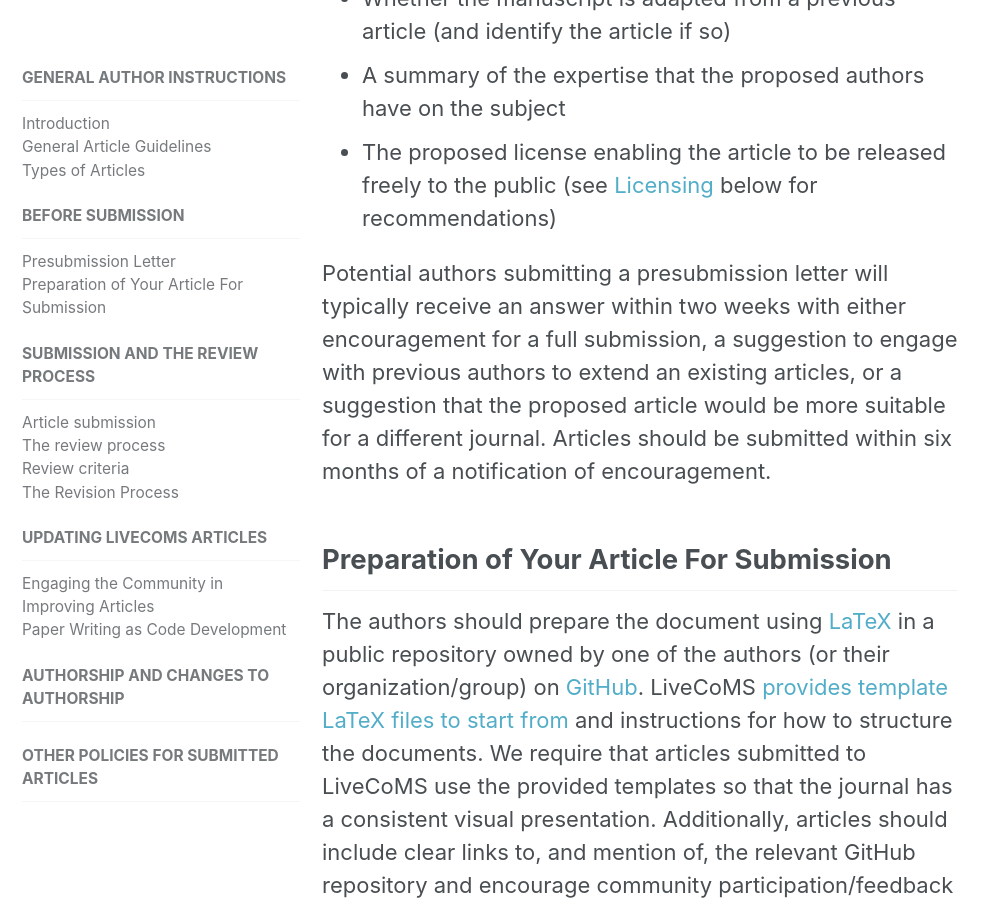
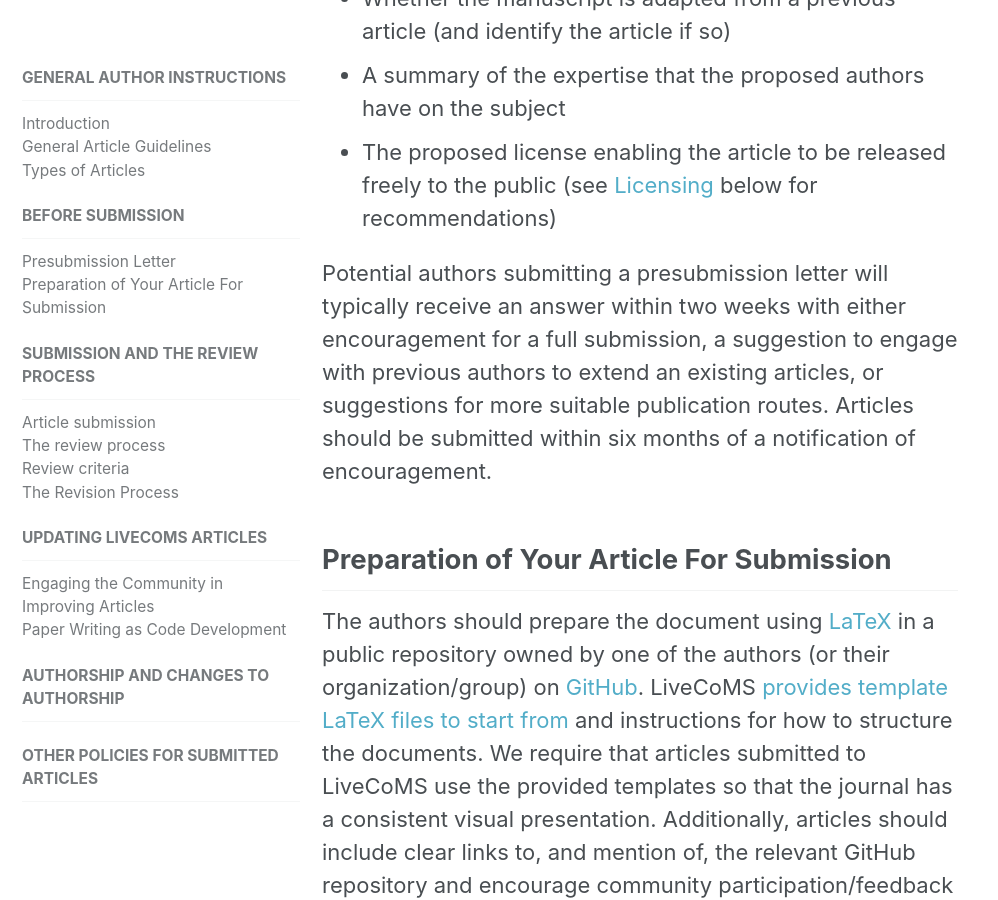
Before and after one commit to livecomsjournal/livecomsjournal.github.io, a Jekyll site: the page built from _author_instructions/01_policies.md, in a window 1280 px wide and 900 px high, scrolled down 1801 px. Shown: the whole window, without its empty margins (0-998 px from the left). Built offline with Jekyll 4.4.1, drawn with Linux system fonts in a browser that asks for light colours.

Commit message:
Address MRS comments.

```diff
--- a/_author_instructions/01_policies.md
+++ b/_author_instructions/01_policies.md
@@ -46,7 +46,7 @@ The presubmission inquiry letter should be no more than **one page** in length,
 * A summary of the expertise that the proposed authors have on the subject
 * The proposed license enabling the article to be released freely to the public (see [Licensing](https://livecomsjournal.github.io/authors/policies/index.html#licensing) below for recommendations)
 
-Potential authors submitting a presubmission letter will typically receive an answer within two weeks with either encouragement for a full submission, a suggestion to engage with previous authors to extend an existing articles, or a suggestion that the proposed article would be more suitable for a different journal.
+Potential authors submitting a presubmission letter will typically receive an answer within two weeks with either encouragement for a full submission, a suggestion to engage with previous authors to extend an existing articles, or suggestions for more suitable publication routes.
 Articles should be submitted within six months of a notification of encouragement.
 
 ## Preparation of Your Article For Submission
```
